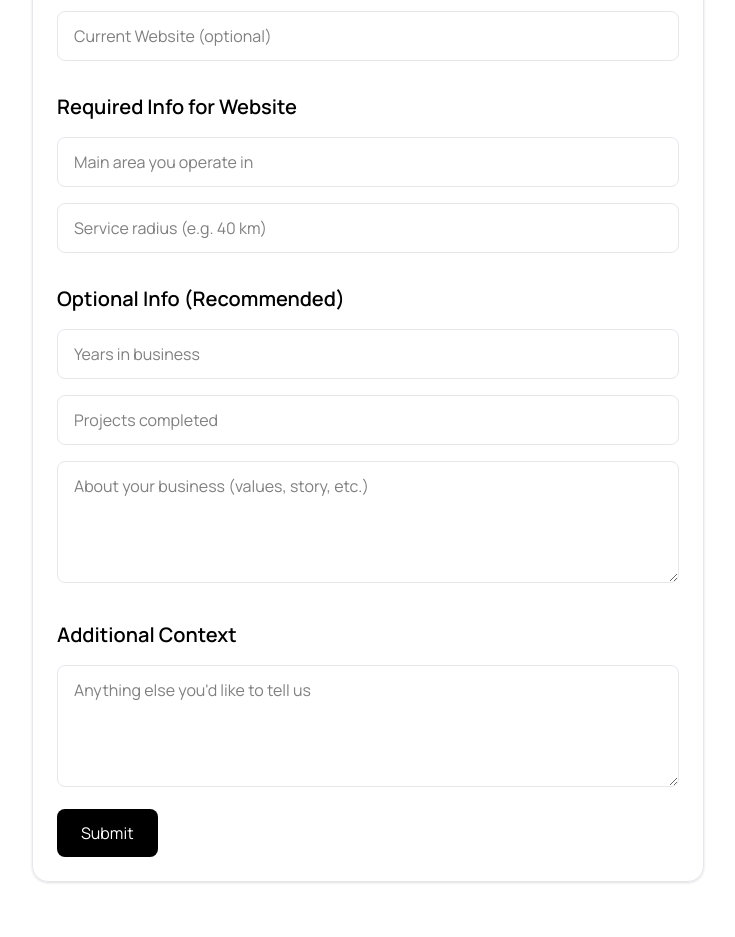
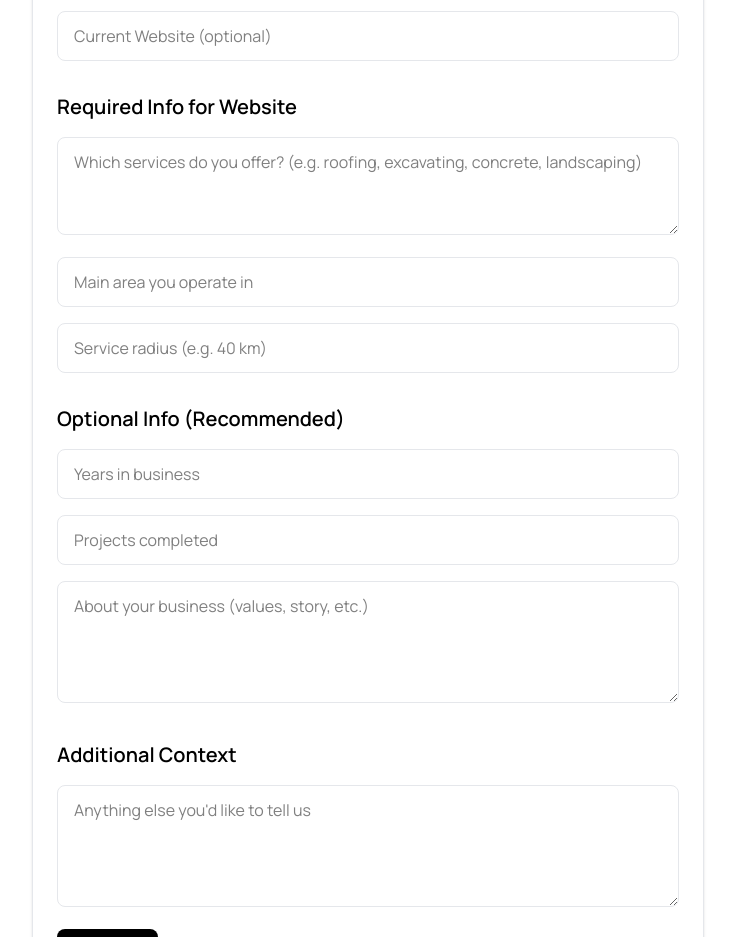
Before and after one commit to JohannesKarasik/ContractorBoost, a Next.js app: page /client-form in a window 1280 px wide. Shown: the part 880-1817 px from the top of the page, without its empty margins (272-1007 px from the left). Built offline with nearby package versions, Linux system fonts and the light colour scheme.

Commit message:
Initial commit

```diff
--- a/src/app/client-form/page.tsx
+++ b/src/app/client-form/page.tsx
@@ -158,6 +158,15 @@ export default function ContactPage() {
           <h2 className="text-xl font-semibold pt-4">Required Info for Website</h2>
 
 
+
+          <textarea
+  name="services"
+  placeholder="Which services do you offer? (e.g. roofing, excavating, concrete, landscaping)"
+  required
+  rows={3}
+  className="w-full rounded-lg border px-4 py-3"
+/>
+
           <input
             type="text"
             name="main_area"
```
